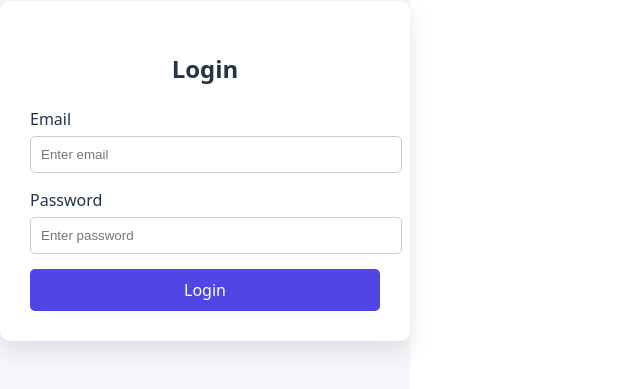
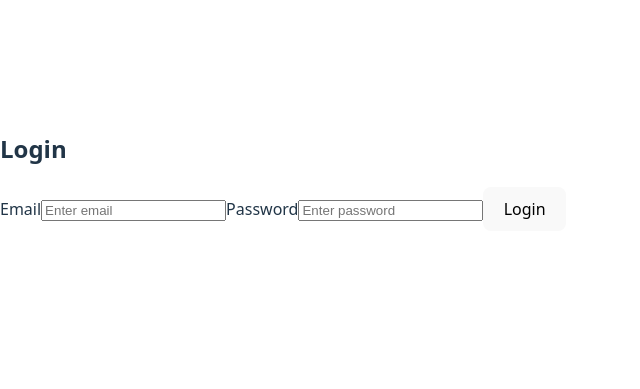
Before and after one commit to hariharan202135/employee-managment-frontend, a React app: page / in a window 1280 px wide. Shown: the part 229-618 px from the top of the page, without its empty margins (0-640 px from the left). Built offline with nearby package versions, Linux system fonts and the light colour scheme; the HTML template or start-up script is replaced by a standard one.

Commit message:
Update Login.css

```diff
--- a/src/pages/Login.css
+++ b/src/pages/Login.css
@@ -1,45 +1,82 @@
-.login-container {
-  height: 100vh;
-  display: flex;
-  justify-content: center;
-  align-items: center;
-  background: #f5f7fb;
+import { useState } from "react";
+import { useNavigate } from "react-router-dom";
+import "./Login.css";
+
+function Login() {
+  const [email, setEmail] = useState("");
+  const [password, setPassword] = useState("");
+  const [loading, setLoading] = useState(false);
+
+  const navigate = useNavigate();
+
+  // ✅ MUST use env variable (Vite syntax)
+  const API_URL = import.meta.env.VITE_API_URL;
+
+  const handleSubmit = async (e) => {
+    e.preventDefault();
+    setLoading(true);
+
+    try {
+      const response = await fetch(`${API_URL}/api/auth/login`, {
+        method: "POST",
+        headers: {
+          "Content-Type": "application/json",
+        },
+        body: JSON.stringify({ email, password }),
+      });
+
+      const data = await response.json();
+
+      if (!response.ok) {
+        alert(data.message || "Login failed");
+        return;
+      }
+
+      localStorage.setItem("token", data.token);
+      localStorage.setItem("role", data.user.role);
+
+      if (data.user.role === "admin") {
+        navigate("/admin");
+      } else {
+        navigate("/employee");
+      }
+    } catch (error) {
+      alert("Unable to connect to backend");
+      console.error(error);
+    } finally {
+      setLoading(false);
+    }
+  };
+
+  return (
+    <div className="login-container">
+      <div className="login-card">
+        <h2>Login</h2>
+
+        <form onSubmit={handleSubmit}>
+          <label>Email</label>
+          <input
+            type="email"
+            value={email}
+            onChange={(e) => setEmail(e.target.value)}
+            required
+          />
+
+          <label>Password</label>
+          <input
+            type="password"
+            value={password}
+            onChange={(e) => setPassword(e.target.value)}
+            required
+          />
+
+          <button type="submit" disabled={loading}>
+            {loading ? "Logging in..." : "Login"}
+          </button>
+        </form>
+      </div>
+    </div>
+  );
 }
 
-.login-card {
-  background: white;
-  padding: 30px;
-  width: 350px;
-  border-radius: 10px;
-  box-shadow: 0 10px 25px rgba(0, 0, 0, 0.1);
-}
-
-.login-card h2 {
-  text-align: center;
-  margin-bottom: 20px;
-}
-
-.login-card label {
-  display: block;
-  margin-bottom: 5px;
-  font-weight: 500;
-}
-
-.login-card input {
-  width: 100%;
-  padding: 10px;
-  margin-bottom: 15px;
-  border-radius: 5px;
-  border: 1px solid #ccc;
-}
-
-.login-card button {
-  width: 100%;
-  padding: 10px;
-  background: #4f46e5;
-  color: white;
-  border: none;
-  border-radius: 5px;
-  font-size: 16px;
-  cursor: pointer;
-}
+export default Login;
```
